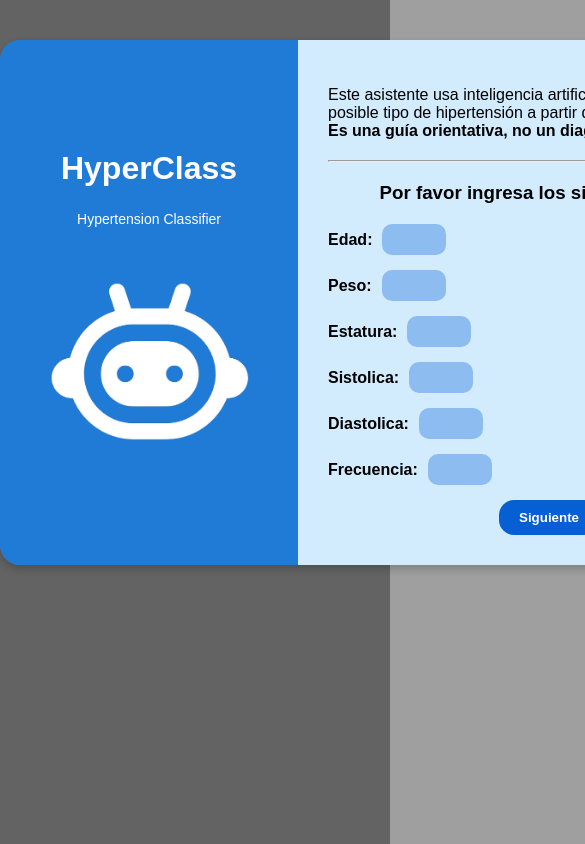
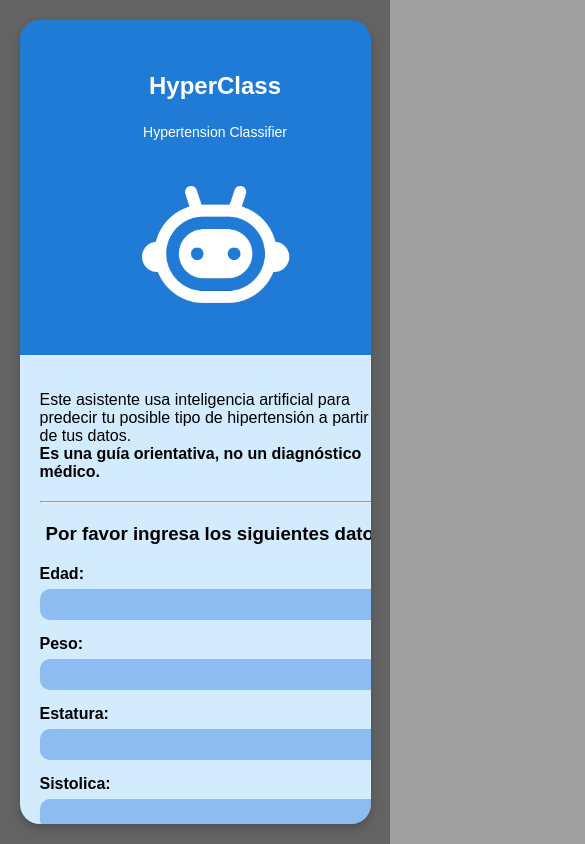
Before and after one commit to ErickAriasCardona/HiperClass, a React (Vite) app in the folder client/: page / in a window 390 px wide. Shown: the top 844 px of the page, 585 px wide, since content can reach past the window. Built offline with nearby package versions, Linux system fonts and the light colour scheme.

Commit message:
despliegueFRONT-mobile

```diff
--- a/client/src/Components/FormStyles.css
+++ b/client/src/Components/FormStyles.css
@@ -159,3 +159,61 @@ button.primary {
     transform: scale(1);
   }
 }
+
+@media (max-width: 600px) {
+  .form-container {
+    flex-direction: column;
+    width: 90%;
+    margin: 20px auto;
+    height: auto;
+  }
+
+  .left-panel,
+  .right-panel {
+    width: 100%;
+    padding: 20px;
+  }
+
+  .left-panel h1 {
+    font-size: 24px;
+    margin-top: 2rem;
+  }
+
+  .logo {
+    width: 150px;
+    margin: 30px 0;
+  }
+
+  .input-group {
+    flex-direction: column;
+    align-items: flex-start;
+  }
+
+  .input-group label {
+    margin-bottom: 6px;
+  }
+
+  .input-group input {
+    width: 100%;
+  }
+
+  .radio-group {
+    flex-direction: column;
+    align-items: flex-start;
+  }
+
+  .radio-options {
+    justify-content: flex-start;
+    flex-wrap: wrap;
+  }
+
+  .radio-options button {
+    margin-bottom: 8px;
+  }
+
+  button.primary {
+    width: 100%;
+    padding: 12px 0;
+    font-size: 16px;
+  }
+}
```
